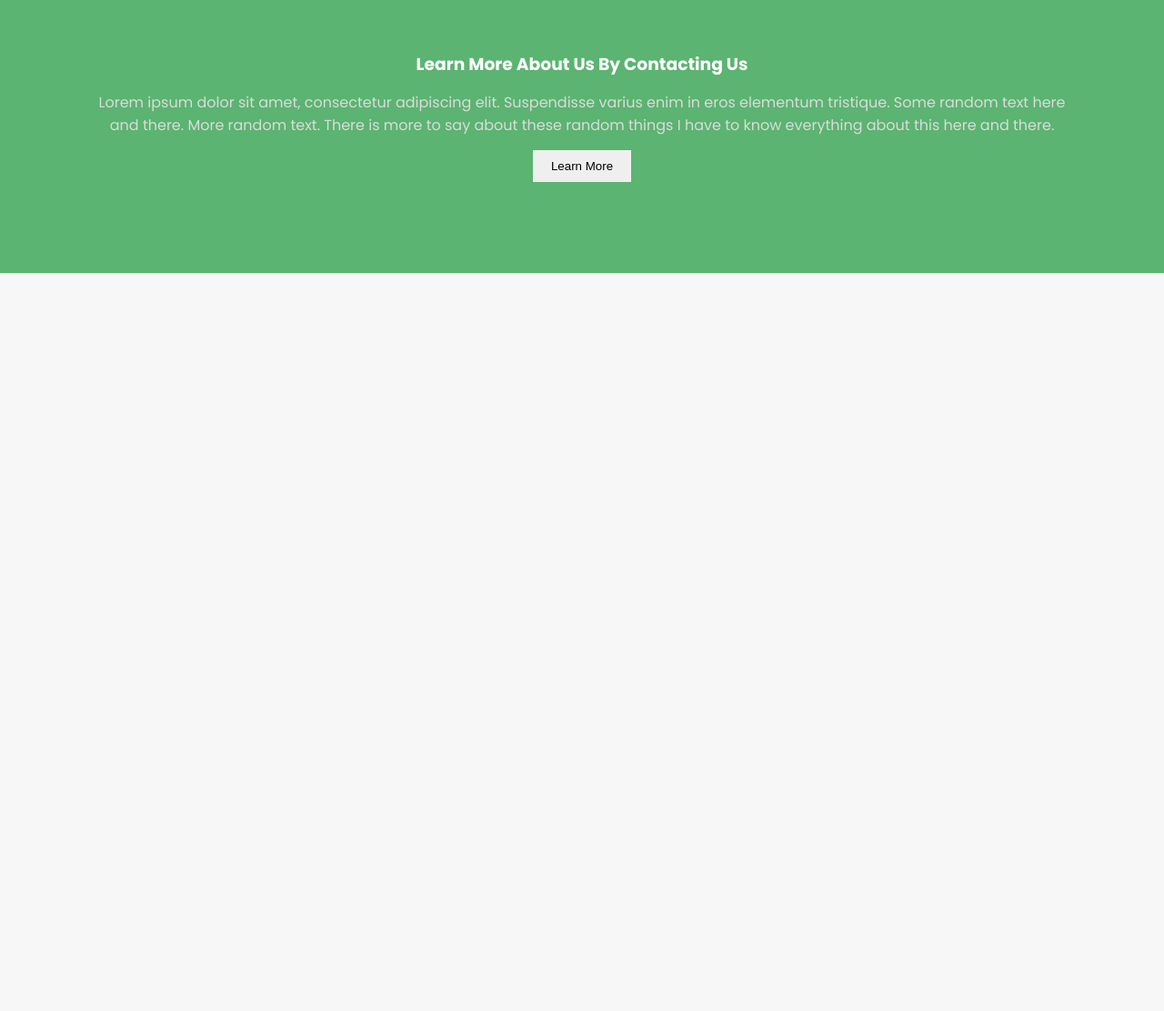
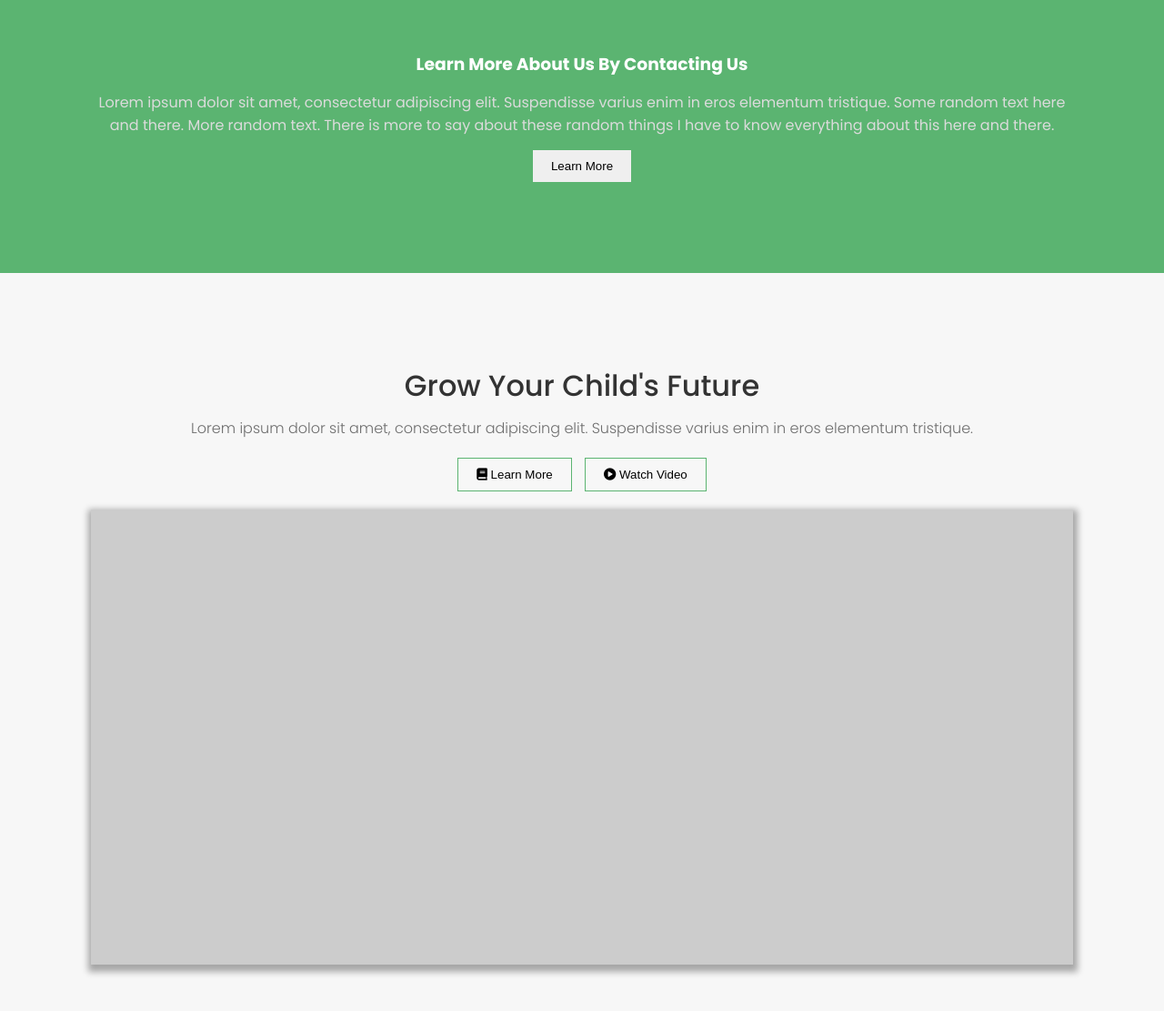
Before and after one commit to AngeloCinaWD/T_O_CSS_C, a plain HTML site: page App_1/index.html in a window 1280 px wide. Shown: the part 1021-2132 px from the top of the page at 91% size. Before the commit the page ends 1321 px from the top, so only its background shows below. Drawn offline with Linux system fonts and the light colour scheme.

Commit message:
css-matic, box-shadow, width relationship parent/child

```diff
--- a/App_1/index.html
+++ b/App_1/index.html
@@ -70,5 +70,23 @@
       </p>
       <button class="cta__button cta__button--primary">Learn More</button>
     </section>
+
+    <!-- 4. Box Model - Video Section -->
+    <section class="video">
+      <h3 class="video__title">Grow Your Child's Future</h3>
+      <p class="video__description">
+        Lorem ipsum dolor sit amet, consectetur adipiscing elit. Suspendisse
+        varius enim in eros elementum tristique.
+      </p>
+      <div class="video__controls">
+        <button class="video__button video__button--primary">
+          <i class="fas fa-book"></i> Learn More
+        </button>
+        <button class="video__button video__button--secondary">
+          <i class="fas fa-play-circle"></i> Watch Video
+        </button>
+      </div>
+      <div class="video__container"></div>
+    </section>
   </body>
 </html>
--- a/App_1/styles.css
+++ b/App_1/styles.css
@@ -1,6 +1,8 @@
 * {
   padding: 0;
   margin: 0;
+  /* setto universalmente il modo di calcolare le dimensioni degli elementi */
+  box-sizing: border-box;
 }
 
 body {
@@ -68,3 +70,49 @@ button {
 .cta__button {
   padding: 10px 20px;
 }
+
+/* un elemento html è composto da diverse parti: margin, border, padding e content. Il content ha una larghezza ed una altezza */
+/* il concetto di box model è importante perchè ci permette di capire come gli elementi html interagiscono tra di loro nello spazio */
+/* un elemento ha una larghezza ed una altezza, di norma queste dimensioni non includono il padding o il border, ad esempio una immagine è 100px più il padding 50px ed il border 10px, la larghezza totale sarebbe 100 + 50 + 50 (padding right + padding left) + 10 + 10 (border right + border left), quindi il totale è 220px. Questo comportamento è quello di default, definibile con la property box-sizing: content-box. Se invece volessimo includere tutto dovremmo definire la property con value border-box, quindi se volessi una immagine con una larghezza totale di 300px, con padding R e L di 50px e border R e L di 10px avrei una width del content di 300 - 50 - 50 - 10 - 10 = 180px  */
+
+.video {
+  text-align: center;
+  padding: 100px;
+  font-weight: 500;
+}
+
+.video__title {
+  font-size: 32px;
+  font-weight: 500;
+}
+
+.video__description {
+  margin-top: 10px;
+  font-weight: 300;
+  color: #6e6e6e;
+}
+
+.video__controls {
+  margin-top: 20px;
+}
+
+.video__button {
+  /* shorthand per border: size, stile linea, colore */
+  border: 1px solid #5bb471;
+  background: none;
+  padding: 10px 20px;
+}
+
+.video__button--primary {
+  margin-right: 10px;
+}
+
+.video__container {
+  margin-top: 20px;
+  background-color: #ccc;
+  /* la larghezza riferisce al parent, in questo caso il aprent è la section .video che ha una larghezza del 100% ma padding 100px, quindi il 100% del child è dato dal 100% del parent - il padding L e R */
+  width: 100%;
+  height: 500px;
+  /* utilizzare il tool cssmatic */
+  box-shadow: 1px 4px 7px 4px rgba(0, 0, 0, 0.33);
+}
```
Also changed, not shown: App_1/images/logo.png (added), box-sizing.webp (added), box_model.png (added), 8 other files.
